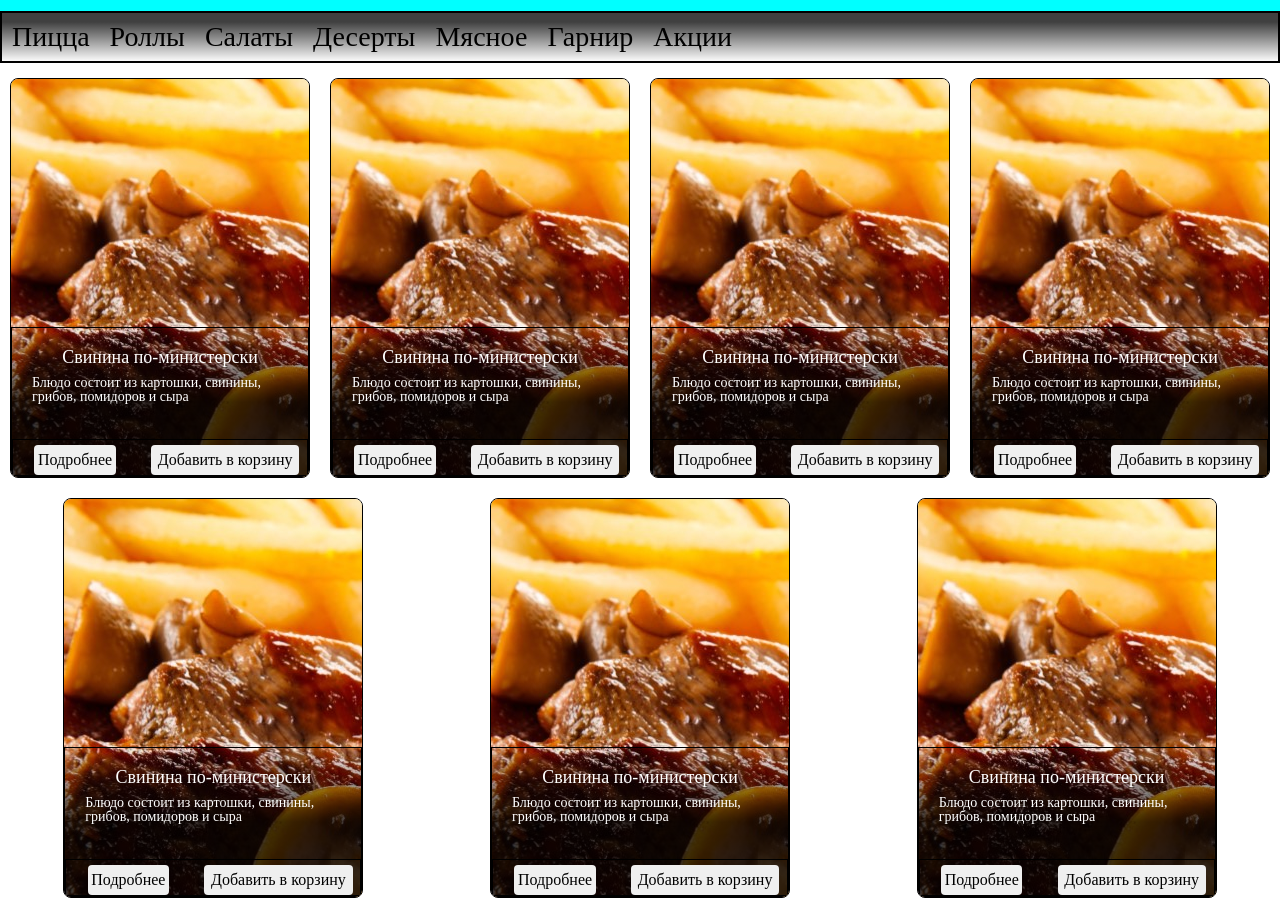
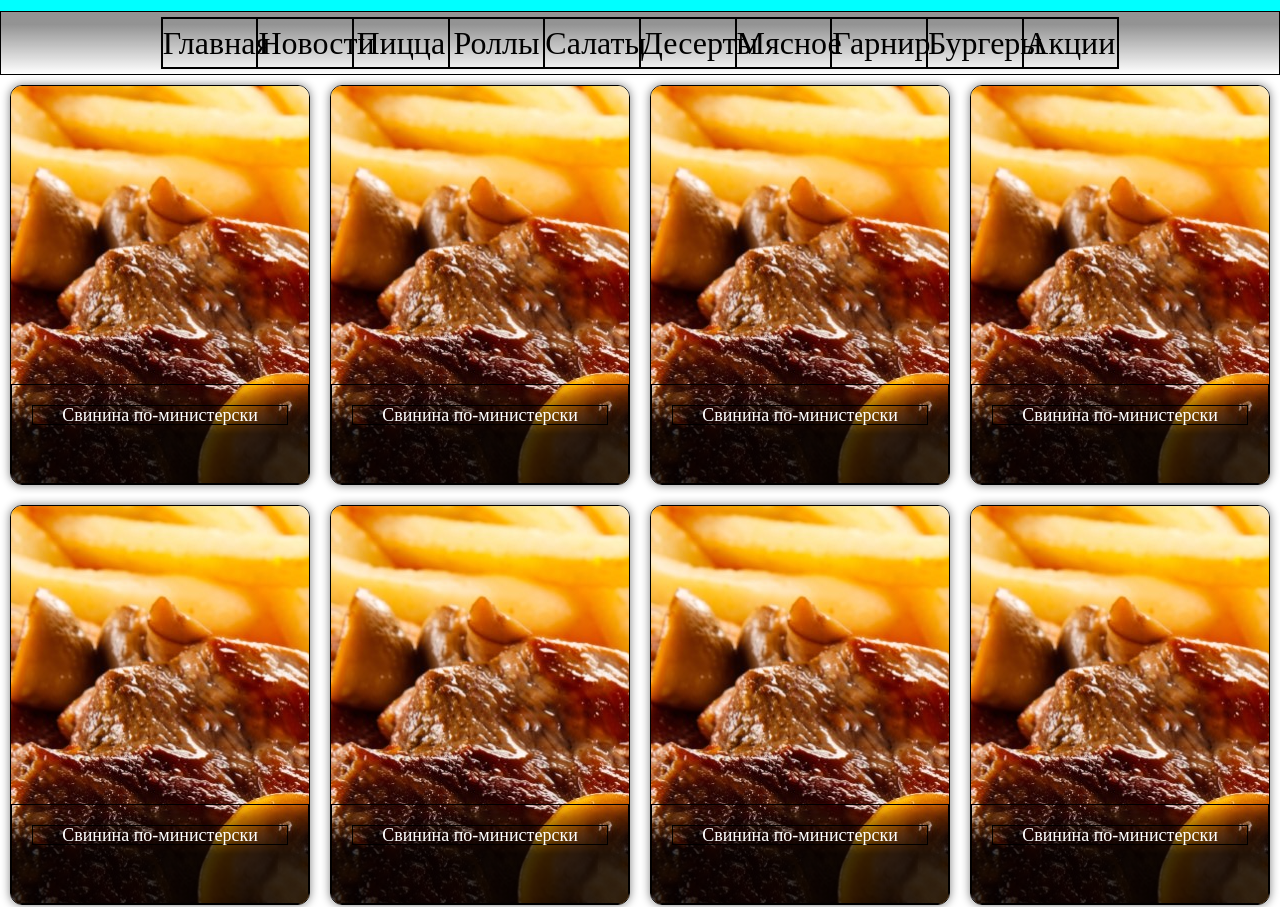
Before and after one commit to AHdr0Hchik/Cherry-Music-Bar, a plain HTML site: page index.html in a window 1280 px wide. Shown: the part 89-996 px from the top of the page. Drawn offline with nearby package versions, Linux system fonts and the light colour scheme.

Commit message:
optimize_for_mobile

```diff
--- a/index.html
+++ b/index.html
@@ -13,12 +13,15 @@
     <script>
         $(window).scroll(function(){
             const $el = $('.upMenu');
+            const $el2 = $('.menu');
             let isPositionFixed = ($el.css('position') == 'fixed');
             if ($(this).scrollTop() > 100 && !isPositionFixed){
                 $el.css({'position': 'fixed', 'top': '0px'});
+                $el2.css({'margin-top':'55px'});
             }
             if ($(this).scrollTop() < 100 && isPositionFixed){
                 $el.css({'position': 'static', 'top': '0px'});
+                $el2.css({'margin-top':'0'});
             }
         });
     </script>
@@ -30,13 +33,16 @@
     <nav class="upMenu">
         <div class="grid">
             <ul class="navList">
-                <li class="navPoint">Пицца</li>
-                <li class="navPoint">Роллы</li>
-                <li class="navPoint">Салаты</li>
-                <li class="navPoint">Десерты</li>
-                <li class="navPoint">Мясное</li>
-                <li class="navPoint">Гарнир</li>
-                <li class="navPoint">Акции</li>
+                <li class="navPoint"><a href="">Главная</a></li>
+                <li class="navPoint"><a href="">Новости</a></li>
+                <li class="navPoint"><a href="">Пицца</a></li>
+                <li class="navPoint"><a href="">Роллы</a></li>
+                <li class="navPoint"><a href="">Салаты</a></li>
+                <li class="navPoint"><a href="">Десерты</a></li>
+                <li class="navPoint"><a href="">Мясное</a></li>
+                <li class="navPoint"><a href="">Гарнир</a></li>
+                <li class="navPoint"><a href="">Бургеры</a></li>
+                <li class="navPoint"><a href="">Акции</a></li>
             </ul>
         </div>
     </nav>
@@ -51,8 +57,8 @@
 
                     </div>
                     <div class="lotButtons">
-                        <div class="lotButton">
-                            <button type="submit">Подробнее</button>
+                        <div class="price">
+                            <span>1000 ₽</span>
                         </div>
                         <div class="lotButton">
                             <button type="submit">Добавить в корзину</button>
@@ -60,6 +66,7 @@
                     </div>
                 </div>
             </div>
+
             <div class="lot">
                 <img src="/jpgs/dishes/dish.jpg" alt="Картинка блюда">
                 <div class="dishDescription">
@@ -69,8 +76,8 @@
 
                     </div>
                     <div class="lotButtons">
-                        <div class="lotButton">
-                            <button type="submit">Подробнее</button>
+                        <div class="price">
+                            <span>1000 ₽</span>
                         </div>
                         <div class="lotButton">
                             <button type="submit">Добавить в корзину</button>
@@ -78,6 +85,7 @@
                     </div>
                 </div>
             </div>
+
             <div class="lot">
                 <img src="/jpgs/dishes/dish.jpg" alt="Картинка блюда">
                 <div class="dishDescription">
@@ -87,8 +95,8 @@
 
                     </div>
                     <div class="lotButtons">
-                        <div class="lotButton">
-                            <button type="submit">Подробнее</button>
+                        <div class="price">
+                            <span>1000 ₽</span>
                         </div>
                         <div class="lotButton">
                             <button type="submit">Добавить в корзину</button>
@@ -96,6 +104,7 @@
                     </div>
                 </div>
             </div>
+
             <div class="lot">
                 <img src="/jpgs/dishes/dish.jpg" alt="Картинка блюда">
                 <div class="dishDescription">
@@ -105,8 +114,8 @@
 
                     </div>
                     <div class="lotButtons">
-                        <div class="lotButton">
-                            <button type="submit">Подробнее</button>
+                        <div class="price">
+                            <span>1000 ₽</span>
                         </div>
                         <div class="lotButton">
                             <button type="submit">Добавить в корзину</button>
@@ -114,6 +123,7 @@
                     </div>
                 </div>
             </div>
+
             <div class="lot">
                 <img src="/jpgs/dishes/dish.jpg" alt="Картинка блюда">
                 <div class="dishDescription">
@@ -123,8 +133,8 @@
 
                     </div>
                     <div class="lotButtons">
-                        <div class="lotButton">
-                            <button type="submit">Подробнее</button>
+                        <div class="price">
+                            <span>1000 ₽</span>
                         </div>
                         <div class="lotButton">
                             <button type="submit">Добавить в корзину</button>
@@ -132,6 +142,7 @@
                     </div>
                 </div>
             </div>
+
             <div class="lot">
                 <img src="/jpgs/dishes/dish.jpg" alt="Картинка блюда">
                 <div class="dishDescription">
@@ -141,8 +152,8 @@
 
                     </div>
                     <div class="lotButtons">
-                        <div class="lotButton">
-                            <button type="submit">Подробнее</button>
+                        <div class="price">
+                            <span>1000 ₽</span>
                         </div>
                         <div class="lotButton">
                             <button type="submit">Добавить в корзину</button>
@@ -150,6 +161,7 @@
                     </div>
                 </div>
             </div>
+
             <div class="lot">
                 <img src="/jpgs/dishes/dish.jpg" alt="Картинка блюда">
                 <div class="dishDescription">
@@ -159,8 +171,8 @@
 
                     </div>
                     <div class="lotButtons">
-                        <div class="lotButton">
-                            <button type="submit">Подробнее</button>
+                        <div class="price">
+                            <span>1000 ₽</span>
                         </div>
                         <div class="lotButton">
                             <button type="submit">Добавить в корзину</button>
@@ -169,8 +181,65 @@
                 </div>
             </div>
 
+            <div class="lot">
+                <img src="/jpgs/dishes/dish.jpg" alt="Картинка блюда">
+                <div class="dishDescription">
+                    <div class="lotText">
+                        <h1>Свинина по-министерски</h1>
+                        <h2>Блюдо состоит из картошки, свинины, грибов, помидоров и сыра</h2>
 
                     </div>
+                    <div class="lotButtons">
+                        <div class="price">
+                            <span>1000 ₽</span>
+                        </div>
+                        <div class="lotButton">
+                            <button type="submit">Добавить в корзину</button>
+                        </div>
+                    </div>
+                </div>
+            </div>
+
+            <div class="lot">
+                <img src="/jpgs/dishes/dish.jpg" alt="Картинка блюда">
+                <div class="dishDescription">
+                    <div class="lotText">
+                        <h1>Свинина по-министерски</h1>
+                        <h2>Блюдо состоит из картошки, свинины, грибов, помидоров и сыра</h2>
+
+                    </div>
+                    <div class="lotButtons">
+                        <div class="price">
+                            <span>1000 ₽</span>
+                        </div>
+                        <div class="lotButton">
+                            <button type="submit">Добавить в корзину</button>
+                        </div>
+                    </div>
+                </div>
+            </div>
+
+            <div class="lot">
+                <img src="/jpgs/dishes/dish.jpg" alt="Картинка блюда">
+                <div class="dishDescription">
+                    <div class="lotText">
+                        <h1>Свинина по-министерски</h1>
+                        <h2>Блюдо состоит из картошки, свинины, грибов, помидоров и сыра</h2>
+
+                    </div>
+                    <div class="lotButtons">
+                        <div class="price">
+                            <span>1000 ₽</span>
+                        </div>
+                        <div class="lotButton">
+                            <button type="submit">Добавить в корзину</button>
+                        </div>
+                    </div>
+                </div>
+            </div>
+        </div>
+
+
     </article>
 
     <footer>
--- a/style.css
+++ b/style.css
@@ -65,20 +65,43 @@ footer{
     width:100%;
     border: 1px solid black;
     z-index:1000;
-    background: linear-gradient(rgba(0, 0, 0, 0.75) 20%, transparent);
+    background: linear-gradient(rgba(111, 111, 111, 0.75) 20%, transparent);
+    backdrop-filter: blur(8px);
+    margin: 0 auto;
 }
 .navList{
     border: 1px solid black;
     display: flex;
-    font-size: 28px;
+    flex-flow: row wrap;
+    margin: 5px auto;
+    font-size: 32px;
+    width: 75%;
+
+
+
+}
+.navPoint{
+    border: 1px solid black;
+    float:left;
+    display: block;
     text-align: center;
+    width: 10%;
     margin: 0 auto;
 
 }
-.navPoint{
-    margin: 10px;
+.navPoint>a{
+    display: block;
+    margin: 0 auto;
+    color: #000;
+    line-height: 150%;
+
+
+
 }
-
+.navPoint>a:hover{
+    color: gray;
+    transition-duration: .5s;
+}
 
 .menu{
     position: static;
@@ -92,9 +115,10 @@ footer{
     width: 300px;
     height: 400px;
     border: 1px solid black;
-    border-radius: 8px;
+    border-radius: 12px;
     overflow: hidden;
     position: relative;
+    box-shadow: 0 0 10px gray;
 }
 .dishDescription {
     position: absolute;
@@ -102,16 +126,34 @@ footer{
     color: #fff;
     padding: 20px;
     bottom: 0;
-    height: 150px;
     width: 100%;
+    height: auto;
     z-index: 0;
 
     display: flex;
     border: 1px solid black;
 }
+.lot:hover .dishDescription{
+    background: radial-gradient(circle at 50% 50%,rgba(76, 0, 255, 0.5), rgba(76, 0, 255, 0));
+    backdrop-filter: blur(8px);
+    height: 33%;
+    transition-duration: 1s;
+}
+.lot:hover .lotText>h2{
+    opacity: 1;
+    transition-duration: 1s;
+
+}
+.lot:hover .lotButtons{
+    opacity: 1;
+    transition-duration: 1s;
+}
+
+
 .lotButtons{
     position: absolute;
     display: flex;
+    opacity: 0;
     flex-flow: row wrap;
     right: 0;
     bottom: 0;
@@ -120,7 +162,9 @@ footer{
     height: 25%;
 }
 .lotButton {
+    position: absolute;
     margin: 5px auto;
+    right: 20px;
 }
 .lotButton>button {
     font-size: 16px;
@@ -128,11 +172,23 @@ footer{
     width: 110%;
     height: 120%;
 }
+
+
 .lotText>h1{
+    border: 1px solid black;
     text-align: center;
     font-size: 18px;
     margin-block-end: 10px;
+
 }
 .lotText>h2{
     font-size: 14px;
+    opacity: 0;
 }
+.price {
+    height: auto;
+    font-size: 18px;
+    border: 1px solid black;
+    margin-block-start: 2%;
+    margin-left: 10px;
+}
```
Lines whose indentation alone changed are shown as unchanged.
